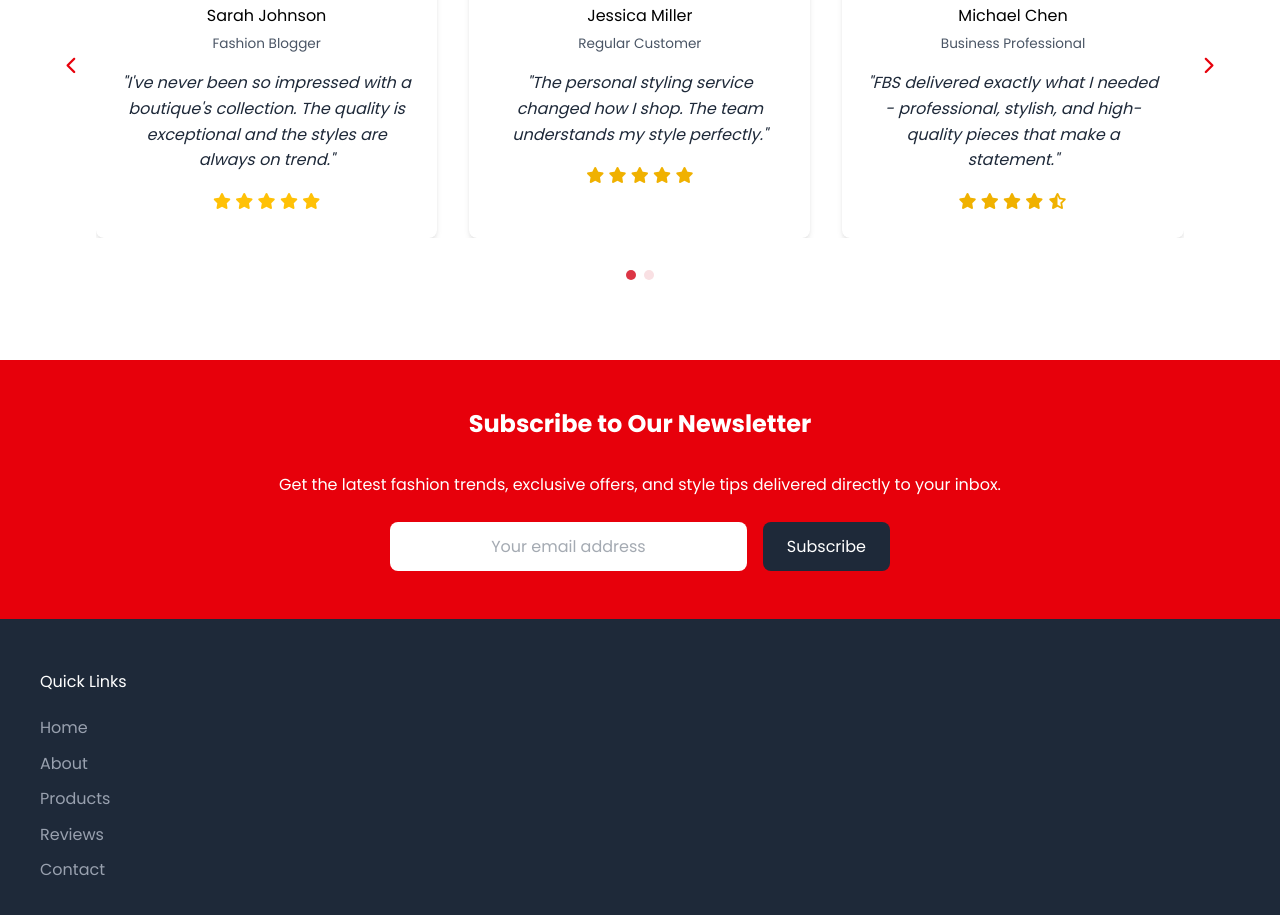
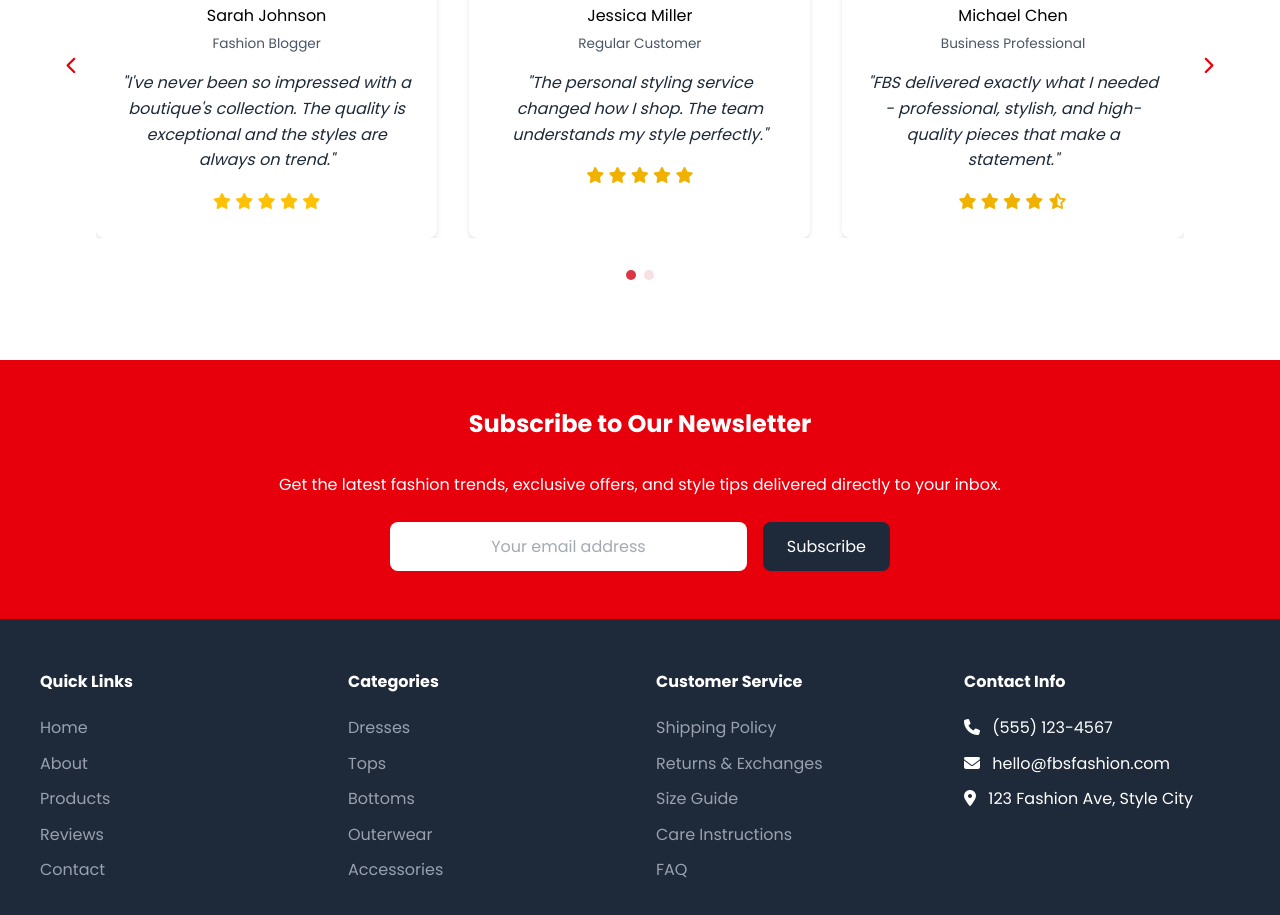
Before and after one commit to SFRREX/capstone---Tailwind-Convert, a website: page src/index.html in a window 1280 px wide. Shown: the part 3177-4092 px from the top of the page. Drawn offline with Linux system fonts and the light colour scheme.

Commit message:
update footer

```diff
--- a/src/index.html
+++ b/src/index.html
@@ -6,8 +6,7 @@
     <meta name="viewport" content="width=device-width, initial-scale=1.0">
     <link href="./output.css" rel="stylesheet">
     <link rel="stylesheet" href="https://cdnjs.cloudflare.com/ajax/libs/font-awesome/6.4.0/css/all.min.css" />
-    <link href="https://fonts.googleapis.com/css2?family=Poppins:wght@400;500;600;700&display=swap" rel="stylesheet"
->
+    <link href="https://fonts.googleapis.com/css2?family=Poppins:wght@400;500;600;700&display=swap" rel="stylesheet">
 </head>
 
 <body class="m-0 overflow-x-hidden bg-white font-['Poppins',sans-serif] leading-[1.6]">
@@ -747,67 +746,48 @@
 
     </main>
 
-        <!-- ==================== FOOTER ==================== -->
+    <!-- ==================== FOOTER ==================== -->
 
-    <footer
-        class="bg-gray-800 px-5 pb-5 pt-12.5 text-white sm:px-8"
-    >
+    <footer class="bg-gray-800 px-5 pb-5 pt-12.5 text-white sm:px-8">
 
-        <div
-            class="mx-auto grid max-w-300 grid-cols-1 gap-8 pb-8 sm:grid-cols-2 lg:grid-cols-4"
-        >
+        <div class="mx-auto grid max-w-300 grid-cols-1 gap-8 pb-8 sm:grid-cols-2 lg:grid-cols-4">
 
             <!-- Quick Links -->
 
             <div>
 
-                <h3 class="mb-5">
+                <h3 class="mb-5 font-bold">
                     Quick Links
                 </h3>
 
                 <ul class="m-0 list-none p-0">
 
                     <li class="mb-2.5">
-                        <a
-                            href="#hero"
-                            class="text-gray-400 no-underline hover:text-white"
-                        >
+                        <a href="#hero" class="text-gray-400 no-underline hover:text-white">
                             Home
                         </a>
                     </li>
 
                     <li class="mb-2.5">
-                        <a
-                            href="#about"
-                            class="text-gray-400 no-underline hover:text-white"
-                        >
+                        <a href="#about" class="text-gray-400 no-underline hover:text-white">
                             About
                         </a>
                     </li>
 
                     <li class="mb-2.5">
-                        <a
-                            href="#products"
-                            class="text-gray-400 no-underline hover:text-white"
-                        >
+                        <a href="#products" class="text-gray-400 no-underline hover:text-white">
                             Products
                         </a>
                     </li>
 
                     <li class="mb-2.5">
-                        <a
-                            href="#reviews"
-                            class="text-gray-400 no-underline hover:text-white"
-                        >
+                        <a href="#reviews" class="text-gray-400 no-underline hover:text-white">
                             Reviews
                         </a>
                     </li>
 
                     <li class="mb-2.5">
-                        <a
-                            href="#contact"
-                            class="text-gray-400 no-underline hover:text-white"
-                        >
+                        <a href="#contact" class="text-gray-400 no-underline hover:text-white">
                             Contact
                         </a>
                     </li>
@@ -816,6 +796,122 @@
 
             </div>
 
+            <!-- Categories -->
+
+            <div>
+
+                <h3 class="mb-5 font-bold">
+                    Categories
+                </h3>
+
+                <ul class="m-0 list-none p-0">
+
+                    <li class="mb-2.5">
+                        <a href="#" class="text-gray-400 no-underline hover:text-white">
+                            Dresses
+                        </a>
+                    </li>
+
+                    <li class="mb-2.5">
+                        <a href="#" class="text-gray-400 no-underline hover:text-white">
+                            Tops
+                        </a>
+                    </li>
+
+                    <li class="mb-2.5">
+                        <a href="#" class="text-gray-400 no-underline hover:text-white">
+                            Bottoms
+                        </a>
+                    </li>
+
+                    <li class="mb-2.5">
+                        <a href="#" class="text-gray-400 no-underline hover:text-white">
+                            Outerwear
+                        </a>
+                    </li>
+
+                    <li class="mb-2.5">
+                        <a href="#" class="text-gray-400 no-underline hover:text-white">
+                            Accessories
+                        </a>
+                    </li>
+
+                </ul>
+
+            </div>
+
+
+            <!-- Customer Service -->
+
+            <div>
+
+                <h3 class="mb-5 font-bold">
+                    Customer Service
+                </h3>
+
+                <ul class="m-0 list-none p-0">
+
+                    <li class="mb-2.5">
+                        <a href="#" class="text-gray-400 no-underline hover:text-white">
+                            Shipping Policy
+                        </a>
+                    </li>
+
+                    <li class="mb-2.5">
+                        <a href="#" class="text-gray-400 no-underline hover:text-white">
+                            Returns & Exchanges
+                        </a>
+                    </li>
+
+                    <li class="mb-2.5">
+                        <a href="#" class="text-gray-400 no-underline hover:text-white">
+                            Size Guide
+                        </a>
+                    </li>
+
+                    <li class="mb-2.5">
+                        <a href="#" class="text-gray-400 no-underline hover:text-white">
+                            Care Instructions
+                        </a>
+                    </li>
+
+                    <li class="mb-2.5">
+                        <a href="#" class="text-gray-400 no-underline hover:text-white">
+                            FAQ
+                        </a>
+                    </li>
+
+                </ul>
+
+            </div>
+
+            <!-- Contact Info -->
+
+            <div>
+
+                <h3 class="mb-5 font-bold">
+                    Contact Info
+                </h3>
+
+                <ul class="m-0 list-none p-0">
+
+                    <li class="mb-2.5">
+                        <i class="fas fa-phone mr-2"></i>
+                        (555) 123-4567
+                    </li>
+
+                    <li class="mb-2.5">
+                        <i class="fas fa-envelope mr-2"></i>
+                        hello@fbsfashion.com
+                    </li>
+
+                    <li class="mb-2.5">
+                        <i class="fas fa-location-dot mr-2"></i>
+                        123 Fashion Ave, Style City
+                    </li>
+
+                </ul>
+
     </footer>
 
     <script src="assets/script/script.js"></script>
```
